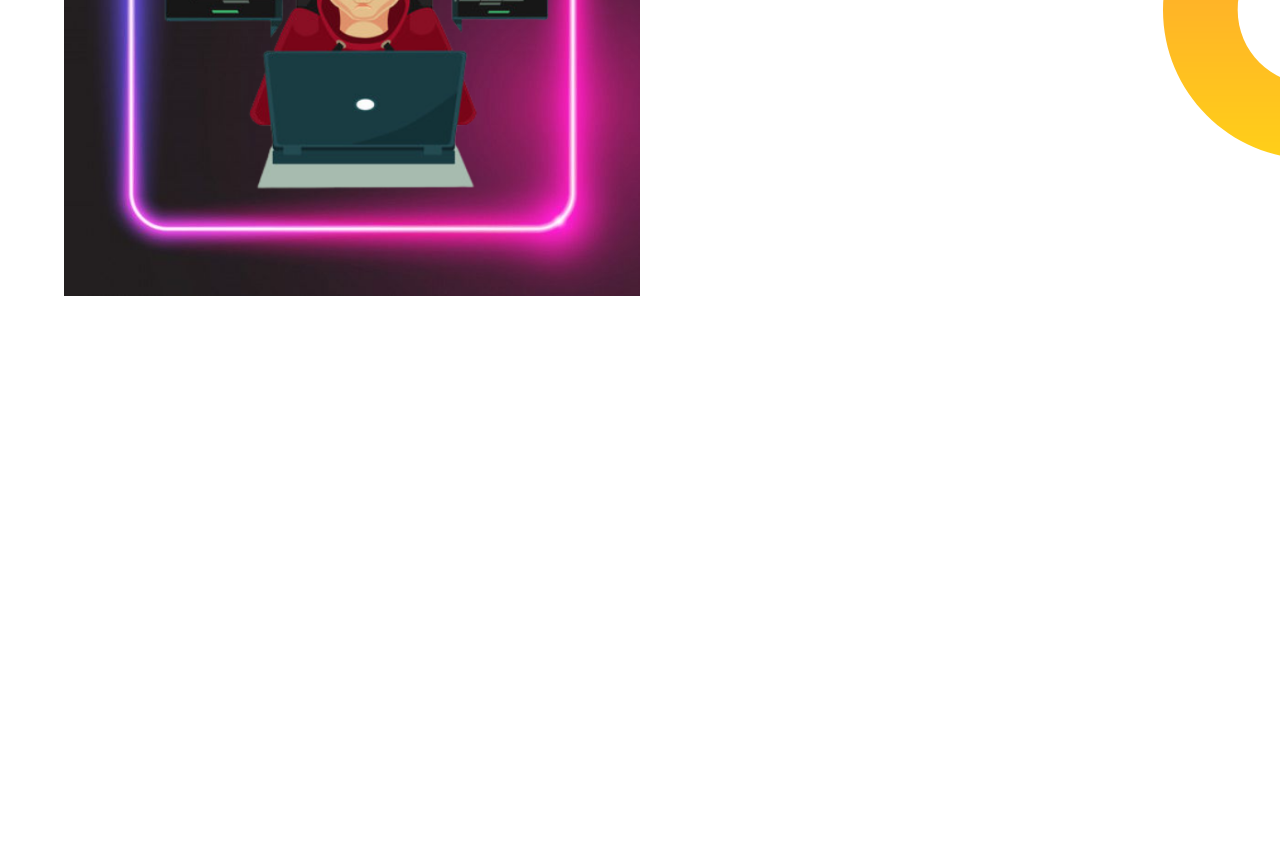
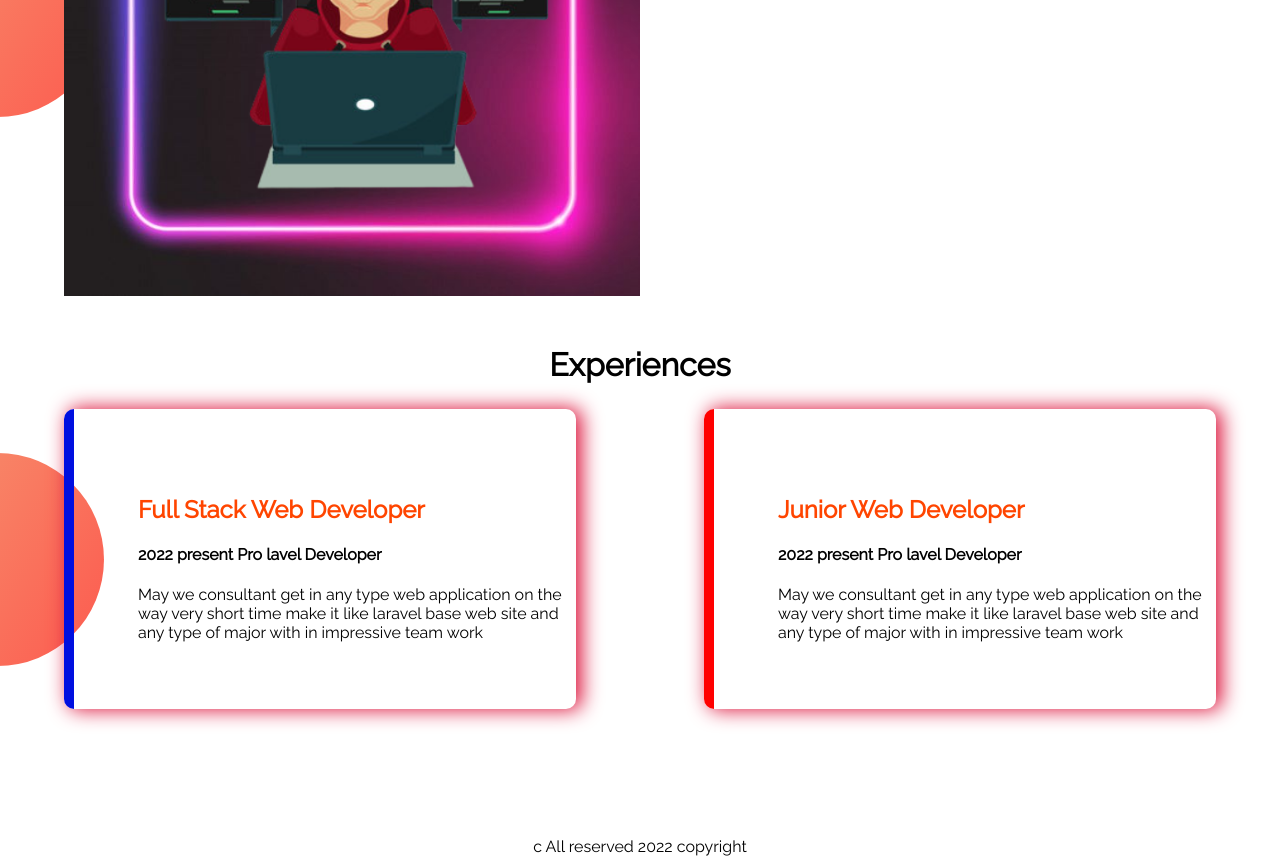
Before and after one commit to Mr-Rahman786/merge-portfolio, a plain HTML site: page index.htm in a window 1280 px wide. Shown: the part 879-1735 px from the top of the page. Before the commit the page ends 1179 px from the top, so only its background shows below. Drawn offline with Linux system fonts and the light colour scheme.

Commit message:
added more section

```diff
--- a/index.htm
+++ b/index.htm
@@ -11,7 +11,7 @@
     <link rel="stylesheet" href="style.css">
 </head>
 <body>
-    <section class="top-banner">
+    <section class="top-banner flexible-container">
         <div class="half-width">
             <h2>Welcome To</h2>
 
@@ -29,7 +29,7 @@
         </div>
     </section>
 <br>
-    <section class="dream-big">
+    <section class="dream-big flexible-container">
         <div class="half-width">
             <img src="./images/7862.png" alt="">
         </div>
@@ -40,6 +40,29 @@
             <a class="link_button" target="_blank" href="https://github.com/fizz0JS">Download resume</a>
         </div>
     </section>
+    <br>
+    <section class="experience-area">
+        <h1 class="center">Experiences</h1>
+
+        <div class="flexible-container">
+            <div class="half-width box-shadow border">
+                <h1 class="main">Full Stack Web Developer</h1>
+                <h4>2022 present Pro lavel Developer</h4>
+                <p>May we consultant get in any type web application on the way very short time make it like laravel base web site
+                    and any type of major with in impressive team work</p>
+            </div>
+            <div class="half-width box-shadow border-1">
+                <h1 class="main">Junior Web Developer</h1>
+                <h4>2022 present Pro lavel Developer</h4>
+                <p>May we consultant get in any type web application on the way very short time make it like laravel base web site
+                    and
+                    any type of major with in impressive team work</p>
+            </div>
+        </div>
+    </section>
 
 </body>
+<footer>
+    c All reserved 2022 copyright
+</footer>
 </html>
--- a/style.css
+++ b/style.css
@@ -13,7 +13,7 @@ h2{
     color: orangered;
 }
 
-section{
+.flexible-container{
     display: flex;
 }
 
@@ -42,3 +42,41 @@ section{
     background-repeat: no-repeat;
     background-position: right;
 }
+.flexible-container{
+    display: flex;
+    background-image: url(./images/exp-bg.png);
+    background-position: left;
+    background-repeat: no-repeat;
+}
+.box-shadow{
+    margin-left: 5%;
+    margin-right: 5%;
+    width: 40%;
+    height: 300px;
+    box-shadow: 5px 0px 20px 1px crimson;
+    border-radius: 10px;
+
+
+}
+.center{
+    text-align: center;
+    font-size: 2rem;
+    font-weight: 600px;
+}
+.main{
+    padding-top: 15%;
+    color: orangered;
+}
+.border{
+    border-left: 10px solid rgb(0, 15, 224);
+}
+.border-1{
+    border-left:10px solid rgb(255, 0, 0);
+}
+footer{
+    text-align: center;
+    font-weight: 500px;
+    font-size: 1rem;
+    margin-top: 10%;
+
+}
```
